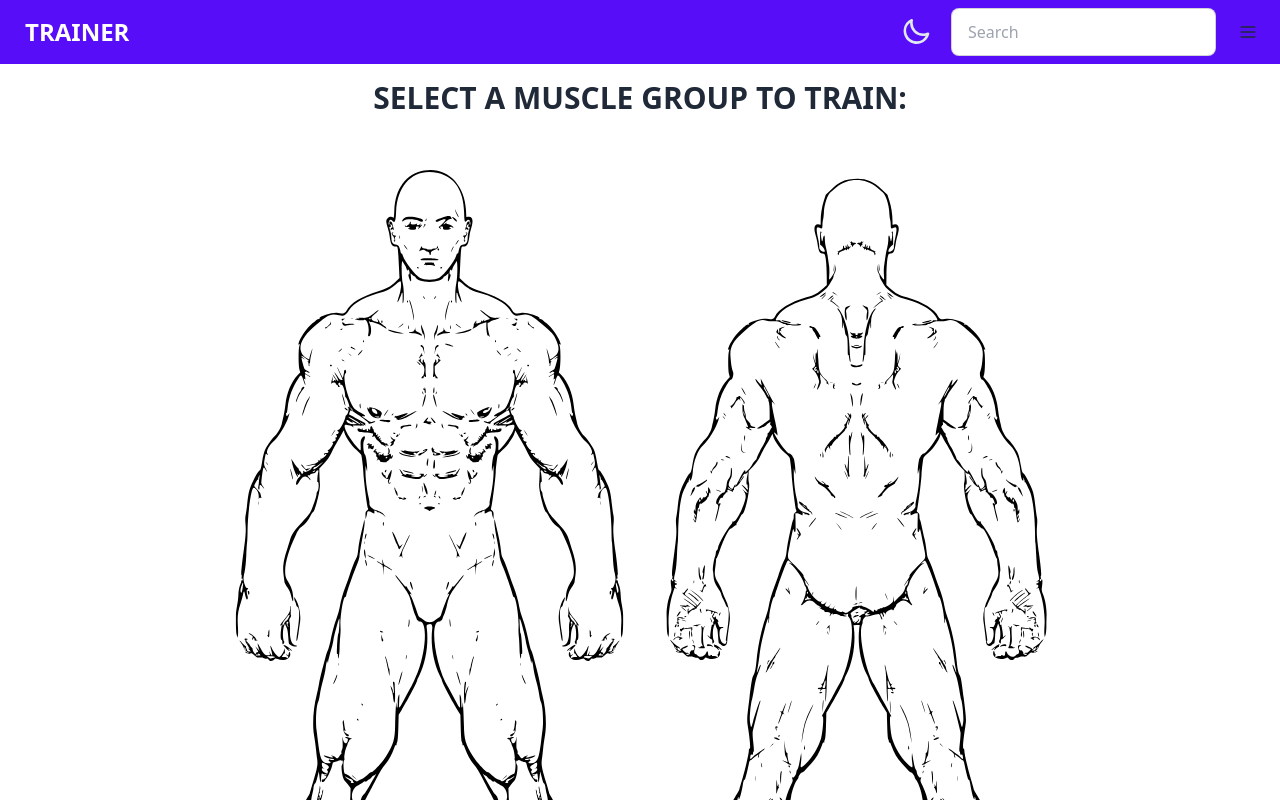
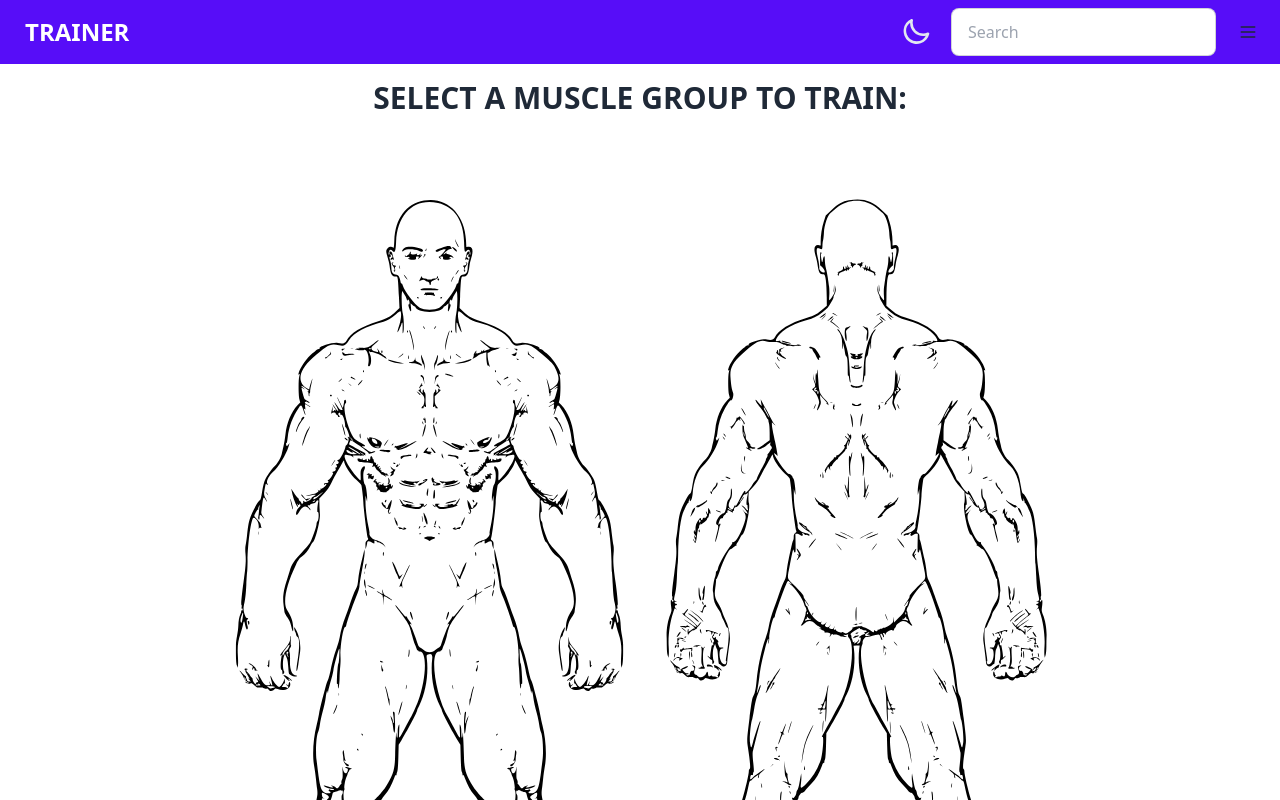
Before and after one commit to johnnyyin0/mvp-Trainer, a React (Vite) app: page / in a window 1280 px wide. Shown: the top 800 px of the page. Built offline with nearby package versions, Linux system fonts and the light colour scheme.

Commit message:
Added bodymaps

```diff
--- a/src/Body/BackBody.jsx
+++ b/src/Body/BackBody.jsx
@@ -1,12 +1,139 @@
-import React from 'react';
+import React,{useState} from 'react';
 import BackBodySvg from '../assets/back-body.svg';
 
-function FrontBody() {
+function BackBody() {
+    const [hoveredBodyPart, setHoveredBodyPart] = useState(null);
+    const [isHovered, setIsHovered] = useState(false);
+
+    const handleMouseEnter = (e) => {
+      e.target.style.cursor = "pointer";
+      setHoveredBodyPart(e.target.id);
+      setIsHovered(true);
+    };
+
+    const handleMouseLeave = () => {
+      setHoveredBodyPart(null);
+      setIsHovered(false);
+    };
+
+    const handleMouseClick = (e) => {
+      console.log("YOU CLICKED ON:", e.target.id);
+    };
+
     return(
-        <div>
-            <img src={BackBodySvg} alt="Back Body" style={{ height: '100%', width: '100%', maxWidth: '400px'}} />
-        </div>
+    <div style={{ position: "relative" }}>
+      <svg viewBox="0 0 400 950" style={{ position: "absolute", top: 0, left: 0 }}>
+      <rect
+          id="shoulders"
+          x="68"
+          y="175"
+          width="80"
+          height="70"
+        //   stroke="black"
+        //   strokeWidth="2"
+          fill={
+            hoveredBodyPart === "shoulders" && isHovered
+              ? "rgba(135, 206, 235, 0.5)"
+              : "transparent"
+          }
+          onMouseEnter={handleMouseEnter}
+          onMouseLeave={handleMouseLeave}
+          onClick={handleMouseClick}
+        />
+        <rect
+          id="shoulders"
+          x="257"
+          y="175"
+          width="80"
+          height="70"
+          fill={
+            hoveredBodyPart === "shoulders" && isHovered
+              ? "rgba(135, 206, 235, 0.5)"
+              : "transparent"
+          }
+          onMouseEnter={handleMouseEnter}
+          onMouseLeave={handleMouseLeave}
+          onClick={handleMouseClick}
+        />
+        <rect
+          id="traps"
+          x="118"
+          y="140"
+          width="162"
+          height="50"
+          onMouseEnter={handleMouseEnter}
+          onMouseLeave={handleMouseLeave}
+          fill={
+            hoveredBodyPart === "traps" && isHovered
+              ? "rgba(135, 206, 235, 0.5)"
+              : "transparent"
+          }
+          onClick={handleMouseClick}
+        />
+        <rect
+          id="triceps"
+          x="48"
+          y="245"
+          width="70"
+          height="90"
+          fill={
+            hoveredBodyPart === "triceps" && isHovered
+              ? "rgba(135, 206, 235, 0.5)"
+              : "transparent"
+          }
+          onMouseEnter={handleMouseEnter}
+          onMouseLeave={handleMouseLeave}
+          onClick={handleMouseClick}
+        />
+        <rect
+          id="triceps"
+          x="287"
+          y="245"
+          width="70"
+          height="90"
+          fill={
+            hoveredBodyPart === "triceps" && isHovered
+              ? "rgba(135, 206, 235, 0.5)"
+              : "transparent"
+          }
+          onMouseEnter={handleMouseEnter}
+          onMouseLeave={handleMouseLeave}
+          onClick={handleMouseClick}
+        />
+        <rect
+          id="hamstrings"
+          x="85"
+          y="450"
+          width="114"
+          height="170"
+          fill={
+            hoveredBodyPart === "hamstrings" && isHovered
+              ? "rgba(135, 206, 235, 0.5)"
+              : "transparent"
+          }
+          onMouseEnter={handleMouseEnter}
+          onMouseLeave={handleMouseLeave}
+          onClick={handleMouseClick}
+        />
+        <rect
+          id="hamstrings"
+          x="205"
+          y="450"
+          width="114"
+          height="170"
+          fill={
+            hoveredBodyPart === "hamstrings" && isHovered
+              ? "rgba(135, 206, 235, 0.5)"
+              : "transparent"
+          }
+          onMouseEnter={handleMouseEnter}
+          onMouseLeave={handleMouseLeave}
+          onClick={handleMouseClick}
+        />
+    </svg>
+    <img src={BackBodySvg} alt="Back Body" style={{ width: "100%", maxWidth: "400px" }}/>
+    </div>
     )
 }
 
-export default FrontBody;
+export default BackBody;
--- a/src/Body/Body.jsx
+++ b/src/Body/Body.jsx
@@ -3,7 +3,7 @@
 
 function Body() {
     return(
-        <div id='Body'>
+        <div>
             <Title/>
             <BodyMap/>
         </div>
--- a/src/Body/BodyMap.jsx
+++ b/src/Body/BodyMap.jsx
@@ -3,7 +3,7 @@
 
 function BodyMap() {
     return(
-        <div style={{display: 'flex', justifyContent: 'center', gap:'25px'}}>
+        <div style={{display: 'flex', justifyContent: 'center', gap:'25px', padding:'30px'}}>
             <FrontBody/>
             <BackBody/>
         </div>
--- a/src/Body/FrontBody.jsx
+++ b/src/Body/FrontBody.jsx
@@ -1,12 +1,199 @@
-import React from 'react';
-import frontBodySvg from '../assets/front-body.svg';
+import React,{useState} from "react";
+import frontBodySvg from "../assets/front-body.svg";
 
 function FrontBody() {
-    return(
-        <div>
-            <img src={frontBodySvg} alt="Front Body" style={{ width: '100%', maxWidth: '400px' }} />
-        </div>
-    )
+  const [hoveredBodyPart, setHoveredBodyPart] = useState(null);
+  const [isHovered, setIsHovered] = useState(false);
+
+  const handleMouseEnter = (event) => {
+    event.target.style.cursor = "pointer";
+    setHoveredBodyPart(event.target.id);
+    setIsHovered(true);
+  };
+
+  const handleMouseLeave = () => {
+    setHoveredBodyPart(null);
+    setIsHovered(false);
+  };
+
+  const handleMouseClick = (e) => {
+    console.log("YOU CLICKED ON: ", e.target.id);
+  };
+
+  return (
+    <div style={{ position: "relative" }}>
+      <svg viewBox="0 0 400 950" style={{ position: "absolute", top: 0, left: 0 }}>
+        <rect
+          id="shoulders"
+          x="68"
+          y="175"
+          width="80"
+          height="70"
+        //   stroke="black"
+        //   strokeWidth="2"
+          fill={
+            hoveredBodyPart === "shoulders" && isHovered
+              ? "rgba(135, 206, 235, 0.5)"
+              : "transparent"
+          }
+          onMouseEnter={handleMouseEnter}
+          onMouseLeave={handleMouseLeave}
+          onClick={handleMouseClick}
+        />
+        <rect
+          id="shoulders"
+          x="257"
+          y="175"
+          width="80"
+          height="70"
+          fill={
+            hoveredBodyPart === "shoulders" && isHovered
+              ? "rgba(135, 206, 235, 0.5)"
+              : "transparent"
+          }
+          onMouseEnter={handleMouseEnter}
+          onMouseLeave={handleMouseLeave}
+          onClick={handleMouseClick}
+        />
+        <rect
+          id="biceps"
+          x="48"
+          y="245"
+          width="70"
+          height="90"
+          fill={
+            hoveredBodyPart === "biceps" && isHovered
+              ? "rgba(135, 206, 235, 0.5)"
+              : "transparent"
+          }
+          onMouseEnter={handleMouseEnter}
+          onMouseLeave={handleMouseLeave}
+          onClick={handleMouseClick}
+        />
+        <rect
+          id="biceps"
+          x="287"
+          y="245"
+          width="70"
+          height="90"
+          fill={
+            hoveredBodyPart === "biceps" && isHovered
+              ? "rgba(135, 206, 235, 0.5)"
+              : "transparent"
+          }
+          onMouseEnter={handleMouseEnter}
+          onMouseLeave={handleMouseLeave}
+          onClick={handleMouseClick}
+        />
+                <rect
+          id="forearms"
+          x="18"
+          y="335"
+          width="72"
+          height="100"
+          fill={
+            hoveredBodyPart === "forearms" && isHovered
+              ? "rgba(135, 206, 235, 0.5)"
+              : "transparent"
+          }
+          onMouseEnter={handleMouseEnter}
+          onMouseLeave={handleMouseLeave}
+          onClick={handleMouseClick}
+        />
+        <rect
+          id="forearms"
+          x="310"
+          y="335"
+          width="75"
+          height="100"
+          fill={
+            hoveredBodyPart === "forearms" && isHovered
+              ? "rgba(135, 206, 235, 0.5)"
+              : "transparent"
+          }
+          onMouseEnter={handleMouseEnter}
+          onMouseLeave={handleMouseLeave}
+          onClick={handleMouseClick}
+        />
+        <rect
+          id="traps"
+          x="118"
+          y="140"
+          width="162"
+          height="50"
+          onMouseEnter={handleMouseEnter}
+          onMouseLeave={handleMouseLeave}
+          fill={
+            hoveredBodyPart === "traps" && isHovered
+              ? "rgba(135, 206, 235, 0.5)"
+              : "transparent"
+          }
+          onClick={handleMouseClick}
+        />
+        <rect
+          id="chest"
+          x="118"
+          y="195"
+          width="166"
+          height="90"
+          fill={
+            hoveredBodyPart === "chest" && isHovered
+              ? "rgba(135, 206, 235, 0.5)"
+              : "transparent"
+          }
+          onMouseEnter={handleMouseEnter}
+          onMouseLeave={handleMouseLeave}
+          onClick={handleMouseClick}
+        />
+        <rect
+          id="abs"
+          x="128"
+          y="290"
+          width="146"
+          height="110"
+          fill={
+            hoveredBodyPart === "abs" && isHovered
+              ? "rgba(135, 206, 235, 0.5)"
+              : "transparent"
+          }
+          onMouseEnter={handleMouseEnter}
+          onMouseLeave={handleMouseLeave}
+          onClick={handleMouseClick}
+        />
+        <rect
+          id="quads"
+          x="85"
+          y="450"
+          width="114"
+          height="170"
+          fill={
+            hoveredBodyPart === "quads" && isHovered
+              ? "rgba(135, 206, 235, 0.5)"
+              : "transparent"
+          }
+          onMouseEnter={handleMouseEnter}
+          onMouseLeave={handleMouseLeave}
+          onClick={handleMouseClick}
+        />
+        <rect
+          id="quads"
+          x="205"
+          y="450"
+          width="114"
+          height="170"
+          fill={
+            hoveredBodyPart === "quads" && isHovered
+              ? "rgba(135, 206, 235, 0.5)"
+              : "transparent"
+          }
+          onMouseEnter={handleMouseEnter}
+          onMouseLeave={handleMouseLeave}
+          onClick={handleMouseClick}
+        />
+      </svg>
+      <img src={frontBodySvg} alt="Front Body" style={{ width: "100%", maxWidth: "400px" }}/>
+    </div>
+  );
 }
 
 export default FrontBody;
--- a/src/style.css
+++ b/src/style.css
@@ -9,6 +9,7 @@
   width: 100%;
   z-index: 1;
 }
+
 .navbar .flex-1 {
   margin-right: 1rem;
 }
```
Also changed, not shown: src/Footer.jsx (+7 -10 lines).
